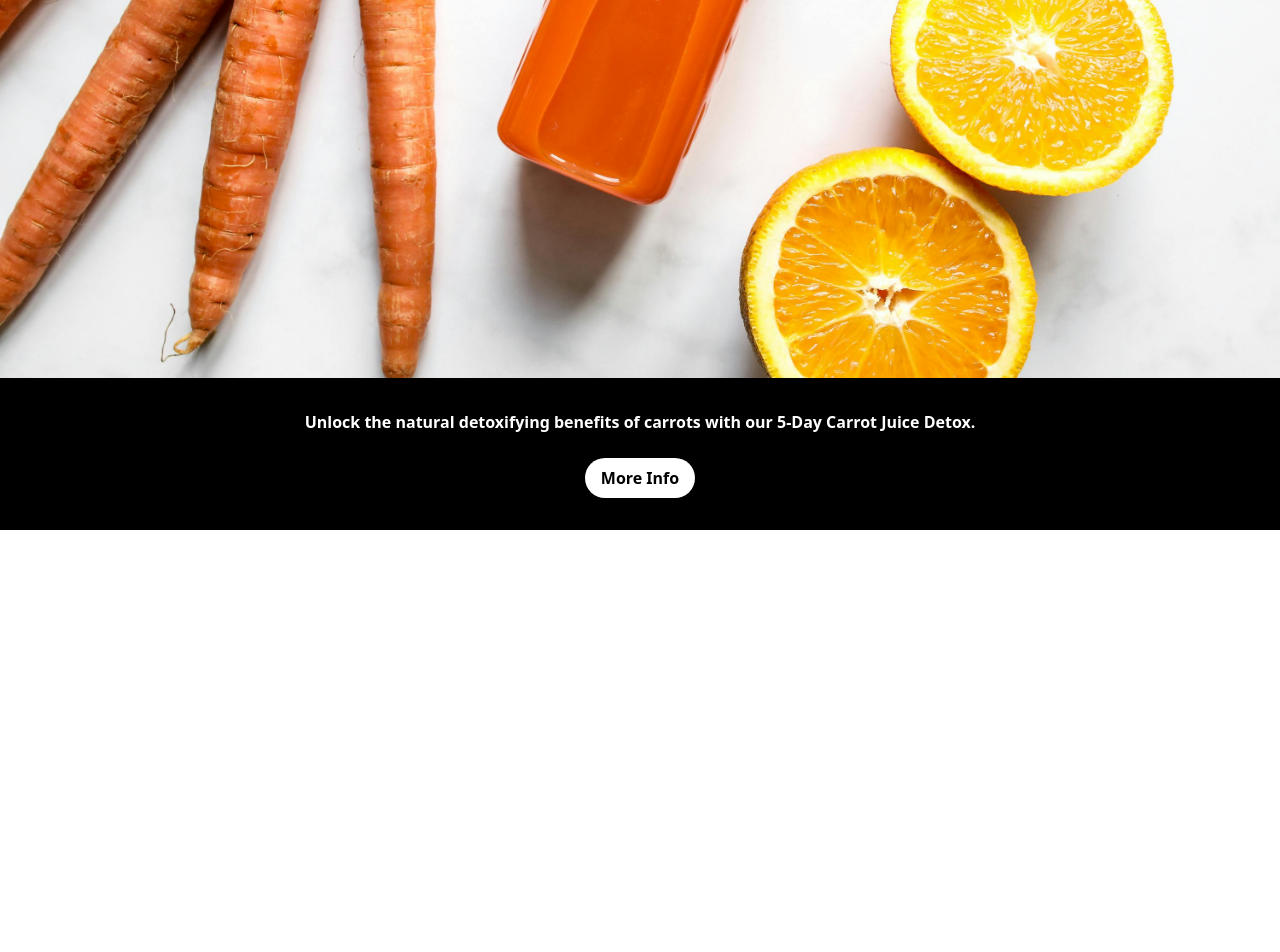
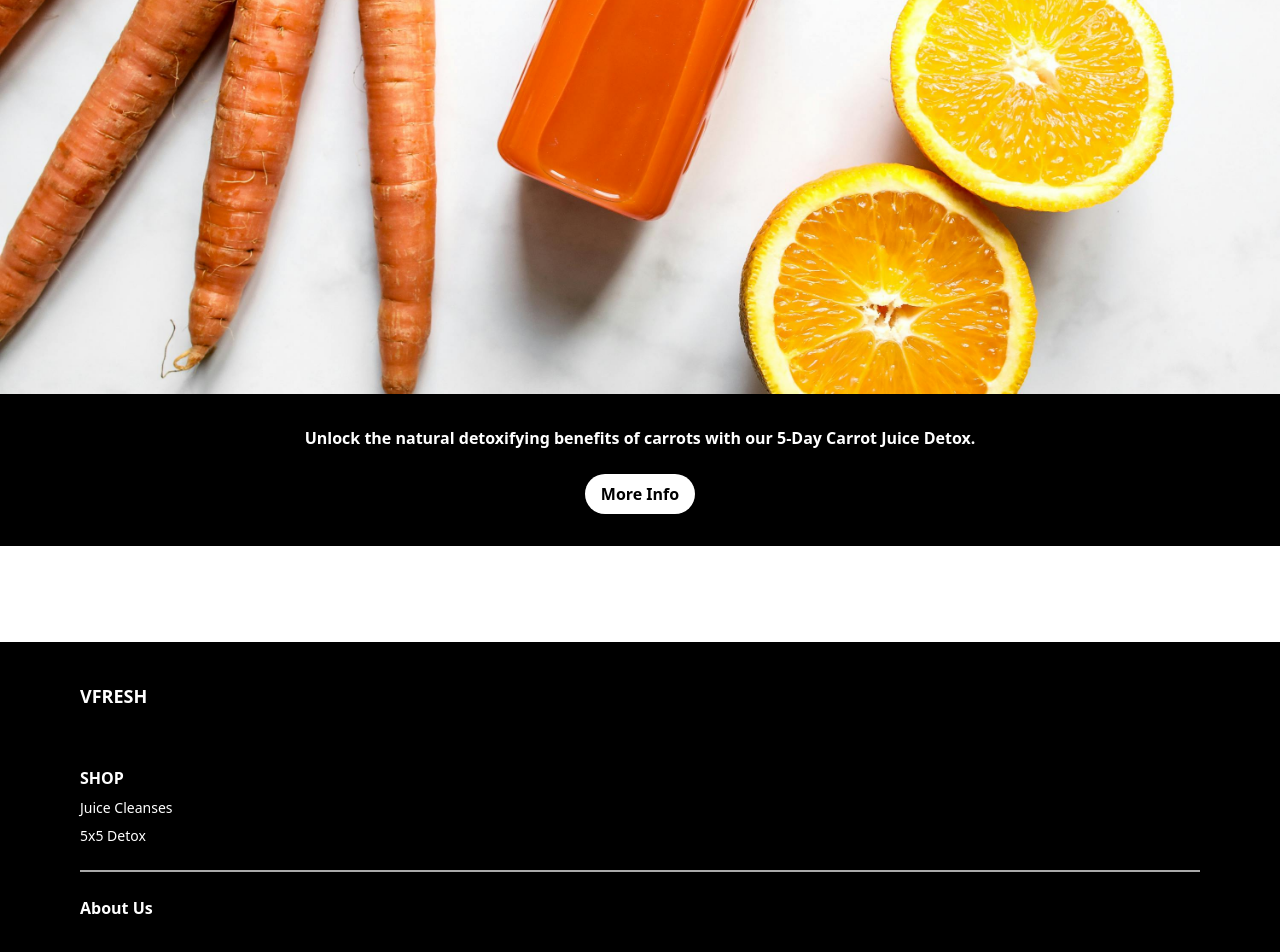
Before and after one commit to Ambiogu22/Lets_Practice, a React (Create React App) app: page / in a window 1280 px wide. Shown: the part 2169-3121 px from the top of the page. Before the commit the page ends 2779 px from the top, so only its background shows below. Built offline with nearby package versions, Linux system fonts and the light colour scheme.

Commit message:
Home Page finished, Next step: Shop Page!

```diff
--- a/src/App.js
+++ b/src/App.js
@@ -3,6 +3,7 @@ import './assets/style.css'
 import Home from './pages/Home/Home';
 import NavBar from './components/NavBar';
 import {Routes, Route} from 'react-router-dom';
+import Footer from './components/Footer';
 
 export default function App() {
   return (
@@ -11,6 +12,7 @@ export default function App() {
       <Routes>
         <Route path='/' element={<Home />}/>
       </Routes>
+      <Footer />
     </div>
   );
 }
--- /dev/null
+++ b/src/components/Footer.js
@@ -0,0 +1,20 @@
+import { Link } from "react-router-dom";
+
+const Footer = () => {
+return(
+    <div className="flex flex-col justify-center items-start px-20 py-10 bg-[#000]">
+        <Link to="/" className="text-lg font-bold text-[#FFF]">VFRESH</Link>
+        <div className="flex flex-col py-6 mt-8 gap-2">
+            <h2 className="text-[#FFF] font-semibold text-md">SHOP</h2>
+            <div className="flex flex-col gap-2">
+                <Link to="/" className="text-sm text-[#FFF]">Juice Cleanses</Link>
+                <Link to="/" className="text-sm text-[#FFF]">5x5 Detox</Link>
+            </div>
+        </div>
+        <div className="border-[1px] border-[#A9A9A9] w-full mb-6"/>
+        <Link to="/" className="text-md font-bold text-[#FFF]">About Us</Link>
+    </div>
+)
+}
+
+export default Footer;
--- a/src/pages/Home/Home.js
+++ b/src/pages/Home/Home.js
@@ -8,7 +8,7 @@ import NewProductCard from './NewProductCard';
 const Home = () => {
     return(
         <div>
-            <div className='flex flex-col my-20 gap-10'>
+            <div className='flex flex-col my-24 gap-10'>
                 <div className='relative flex justify-center items-center'>
                     <img src={GreenJuice} alt="Green Juice Image" />
                     <Link to='/' className='absolute bottom-8'><Button title="Shop Now"/></Link>
```
Also changed, not shown: src/notes.txt (added).
